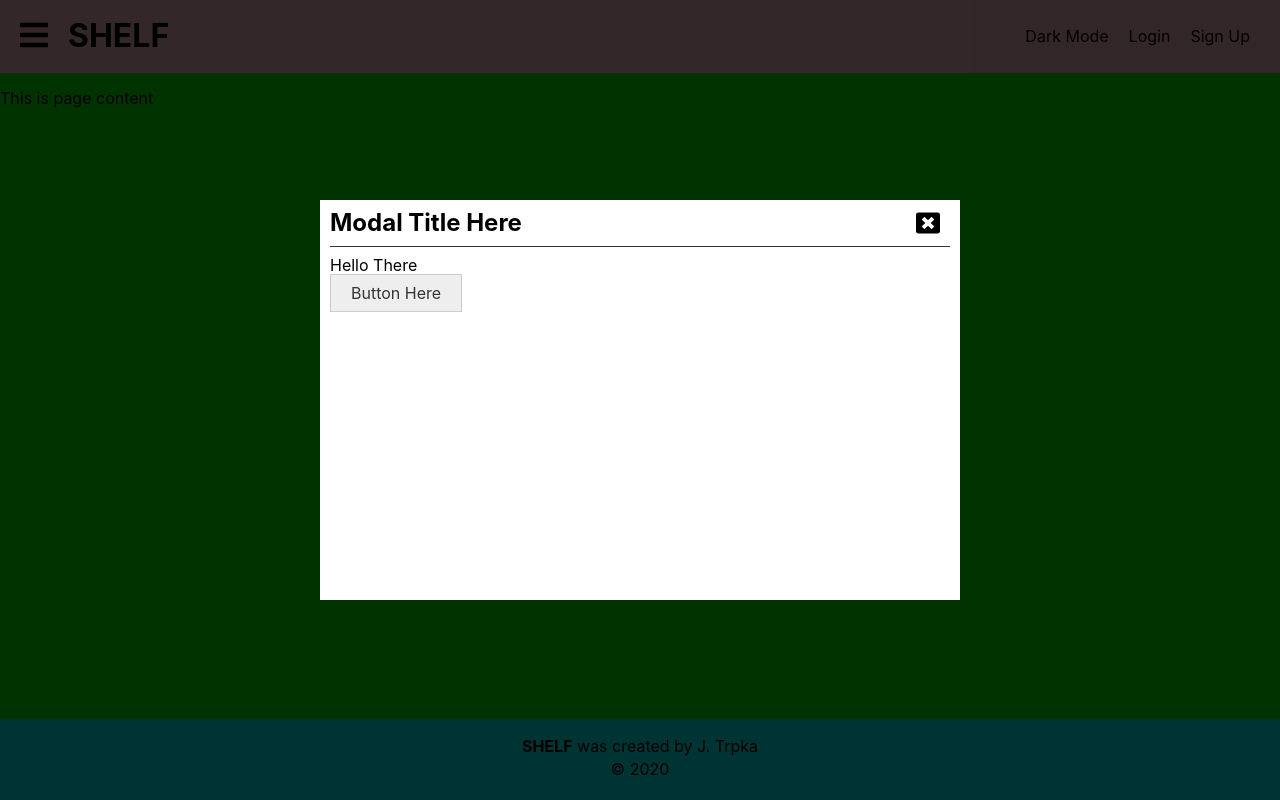
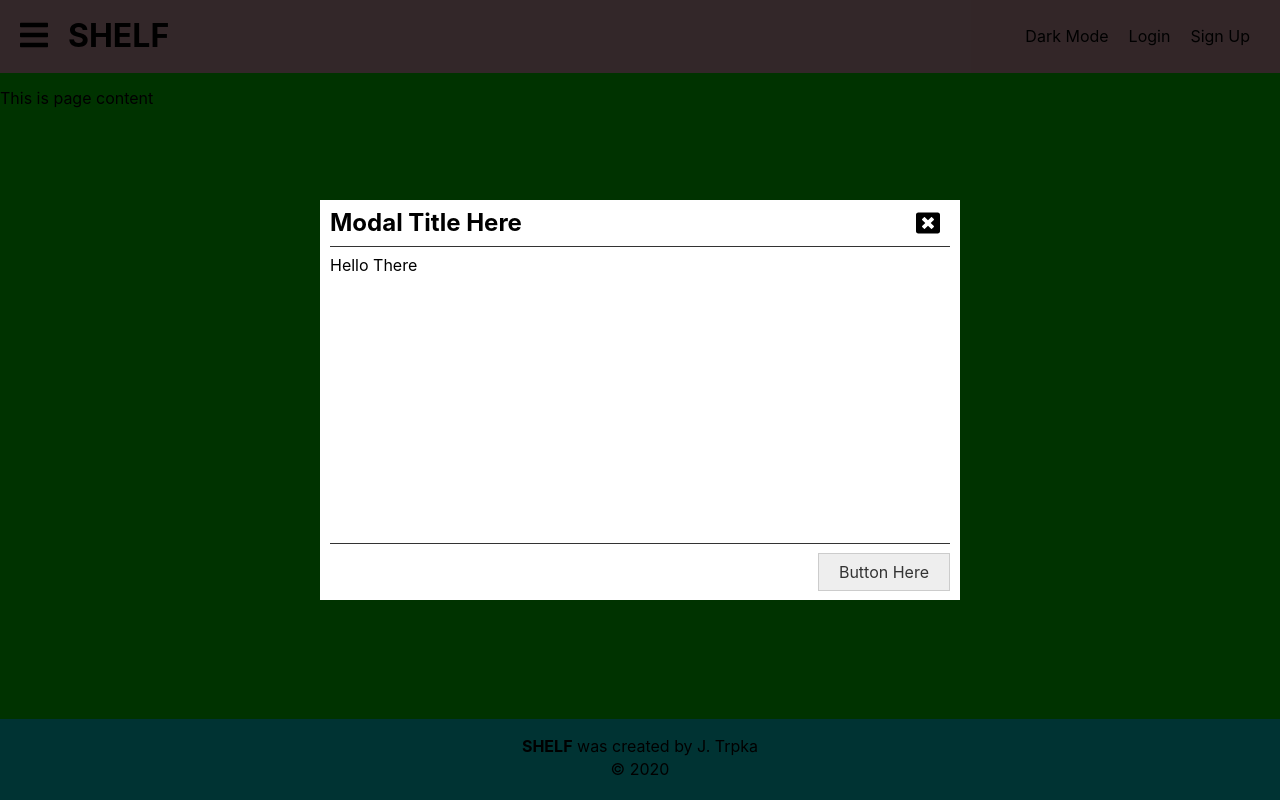
Before and after one commit to jtrpka0912/intranet.bookshelf.react, a React (Create React App) app: page / in a window 1280 px wide. Built offline with nearby package versions, Linux system fonts and the light colour scheme; no server answers.

Commit message:
More styling to the modal. Replaced classes with 'common'.

```diff
--- a/src/components/common/modal/Modal.scss
+++ b/src/components/common/modal/Modal.scss
@@ -1,4 +1,4 @@
-.shelves {
+.common {
     &-modal {
         &-overlay {
             position: fixed;
@@ -26,6 +26,8 @@
             left: 0; right: 0;
 
             // TODO: Do CSS Grid for modal container
+            display: grid;
+            grid-template-rows: auto 1fr auto;
 
             width: 50%;
             height: 50%;
@@ -50,5 +52,16 @@
                 font-size: 1.5em;
             }
         }
+
+        &-body {
+            margin-bottom: 9px;
+        }
+
+        &-footer {
+            display: flex;
+            justify-content: flex-end;
+            padding-top: 9px;
+            border-top: 1px solid #333;
+        }
     }
 }
--- a/src/components/common/modal/Modal.tsx
+++ b/src/components/common/modal/Modal.tsx
@@ -33,23 +33,23 @@ interface ModalProps {
 const Modal: React.FunctionComponent<ModalProps> = (props) => {
     const [isOpened, toggleModal] = useState(true);
     return (
-        <div className={ `shelves-modal-overlay ${isOpened ? 'opened' : 'closed'}` }>
-            <div className="shelves-modal-container">
-                <header className="shelves-modal-header">
-                    <h2 className="shelves-modal-header-title">
+        <div className={ `common-modal-overlay ${isOpened ? 'opened' : 'closed'}` }>
+            <div className="common-modal-container">
+                <header className="common-modal-header">
+                    <h2 className="common-modal-header-title">
                         { props.title ? props.title : 'Modal Title Here' }
                     </h2>
                     <FontAwesomeIcon icon={ faWindowClose }
-                        className="shelves-modal-header-close"
+                        className="common-modal-header-close"
                         onClick={ () => toggleModal(!isOpened) }
                     />
                 </header>
 
-                <div className="shelves-modal-body">
+                <div className="common-modal-body">
                     { props.children }
                 </div>
 
-                <div className="shelves-modal-footer">
+                <div className="common-modal-footer">
                     <Button>Button Here</Button>
                 </div>
             </div>
```
